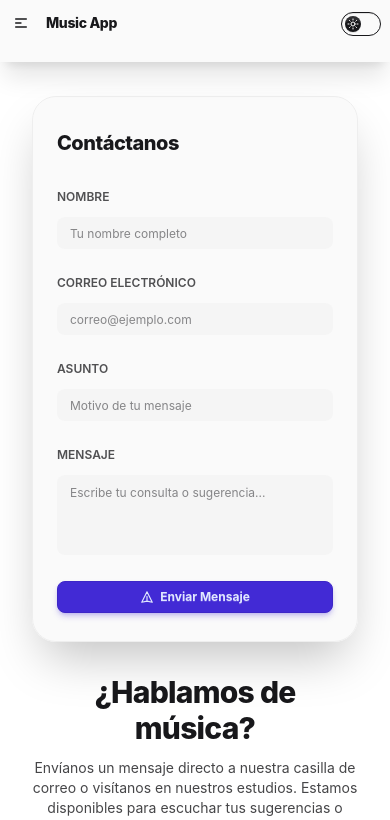
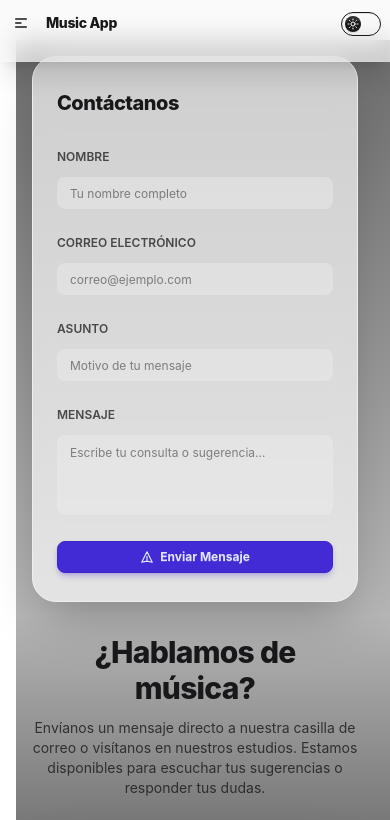
Before and after one commit to GuidoMaxier/music-app, a React (Vite) app: page /contact in a window 390 px wide. Shown: the top 820 px of the page. Built offline with nearby package versions, Linux system fonts and the light colour scheme.

Commit message:
refactor: reuse HeroBackground component across Home and Contact pages

```diff
--- a/src/components/hero/HeroBackground.jsx
+++ b/src/components/hero/HeroBackground.jsx
@@ -1,15 +1,16 @@
 export default function HeroBackground({ highResCover }) {
-  if (!highResCover) return null
-
   return (
     <>
-      {/* 1. Capa difuminada para llenar toda la pantalla */}
+      {/* 1. Capa difuminada para llenar toda la pantalla (si hay portada) */}
+      {highResCover && (
         <div
           className="absolute inset-0 bg-cover bg-center blur-3xl opacity-30 scale-110 pointer-events-none transition-all duration-700"
           style={{ backgroundImage: `url(${highResCover})` }}
         />
+      )}
 
-      {/* 2. Imagen principal cuadrada centrada con máscara radial perimetral */}
+      {/* 2. Imagen principal centrada con máscara radial perimetral (si hay portada) */}
+      {highResCover && (
         <div className="absolute inset-0 flex items-center justify-center pointer-events-none">
           <div
             className="w-[85vh] max-w-175 aspect-square bg-cover bg-center rounded-3xl opacity-40 transition-all duration-700"
@@ -20,24 +21,10 @@ export default function HeroBackground({ highResCover }) {
             }}
           />
         </div>
+      )}
 
-      {/* 3. Luces ambientales suaves (orbs) para dar profundidad y volumen moderno */}
-      <div className="absolute top-1/4 left-1/5 w-96 h-96 bg-primary/20 rounded-full blur-[120px] pointer-events-none mix-blend-screen" />
-      <div className="absolute bottom-1/4 right-1/4 w-80 h-80 bg-secondary/15 rounded-full blur-[100px] pointer-events-none mix-blend-screen" />
-
-      {/* 4. Trama sutil de cuadrícula / puntos futuristas para textura visual */}
-      <div
-        className="absolute inset-0 opacity-[0.06] pointer-events-none"
-        style={{
-          backgroundImage:
-            'radial-gradient(rgba(255, 255, 255, 0.4) 1px, transparent 1px)',
-          backgroundSize: '28px 28px',
-        }}
-      />
-
-      {/* 5. Doble viñeta (radial cinematográfica + lineal) para legibilidad perfecta */}
-      <div className="absolute inset-0 bg-[radial-gradient(circle_at_center,transparent_20%,rgba(0,0,0,0.7)_80%)] pointer-events-none" />
-      <div className="absolute inset-0 bg-linear-to-t from-base-300/90 via-base-100/40 to-base-300/80 pointer-events-none" />
+      {/* 3. Viñeta oscura suave para contraste de textos */}
+      <div className="absolute inset-0 bg-linear-to-t from-neutral-950 via-neutral-950/30 to-neutral-950/60 pointer-events-none" />
     </>
   )
 }
--- a/src/pages/Contact.jsx
+++ b/src/pages/Contact.jsx
@@ -1,6 +1,7 @@
 
 import { useState, useRef } from 'react'
 import emailjs from '@emailjs/browser'
+import HeroBackground from '../components/hero/HeroBackground'
 
 export default function Contact() {
   const formRef = useRef(null)
@@ -51,8 +52,11 @@ export default function Contact() {
   }
 
   return (
-    <div className="hero min-h-[calc(100vh-4rem)] pt-20 lg:mt-10 pb-12 px-4 md:px-8 ">
-      <div className="hero-content flex-col lg:flex-row gap-8 lg:gap-12 max-w-6xl w-full items-stretch">
+    <div className="hero relative min-h-[calc(100vh-4rem)] pt-10 lg:mt-10 pb-12 px-4 md:px-8 overflow-hidden">
+      {/* Reutilización del fondo ambiental del Hero */}
+      <HeroBackground />
+
+      <div className="hero-content flex-col lg:flex-row gap-8 lg:gap-12 max-w-6xl w-full items-stretch relative z-10">
 
         {/* Lado A: Tarjeta con Formulario (DaisyUI Card + Card-body + Fieldset) */}
         <div className="card bg-base-200/70 backdrop-blur-md border border-base-300 w-full lg:max-w-md shrink-0 shadow-2xl rounded-3xl">
```
Lines whose indentation alone changed are shown as unchanged.
